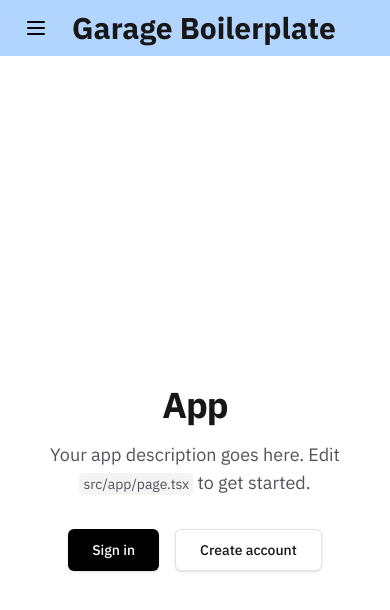
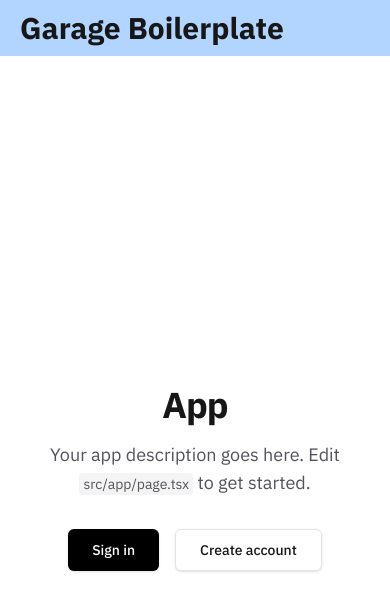
Before and after one commit to AzamEhsan/04-IBM-Teampage, a Next.js app in the folder frontend/: page / in a window 390 px wide. Shown: the top 610 px of the page. Built offline with nearby package versions, Linux system fonts and the light colour scheme; no server answers.

Commit message:
feat: Hide Hamburger button when no logged-in user

```diff
--- a/frontend/src/components/layout/Navbar.tsx
+++ b/frontend/src/components/layout/Navbar.tsx
@@ -19,7 +19,7 @@ export function Navbar() {
 
   return (
     <header className="flex h-14 items-center justify-between dark:bg-zinc-900 bg-[${bgColor}]" style={{backgroundColor: secondaryAccent}}>
-      <HamburgerButton/>
+      {user && <HamburgerButton/>}
       <div className="text-3xl font-bold ml-5">
         <Link href={`${user ? "/dashboard" : "/"}`}>Garage Boilerplate</Link>
       </div>
```
